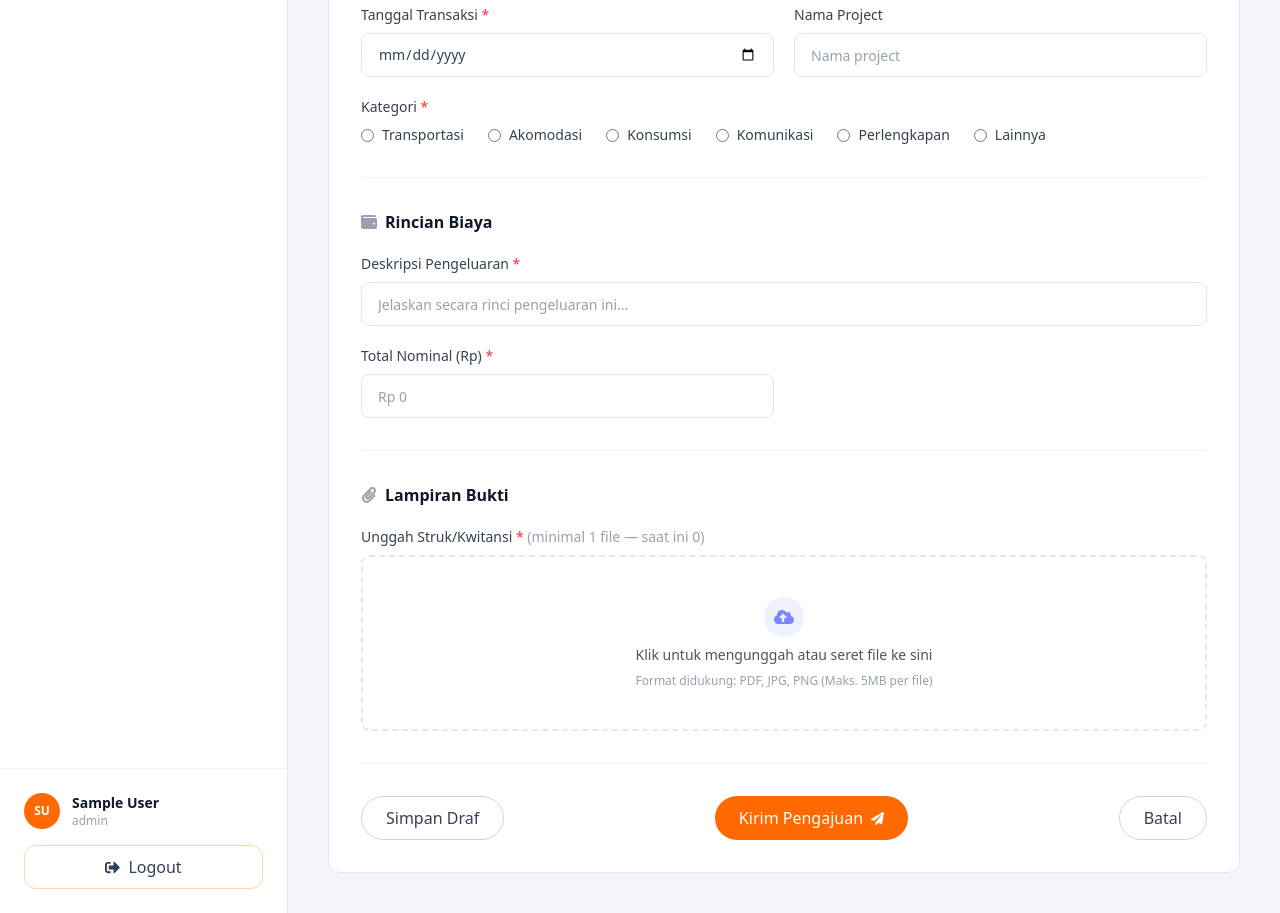
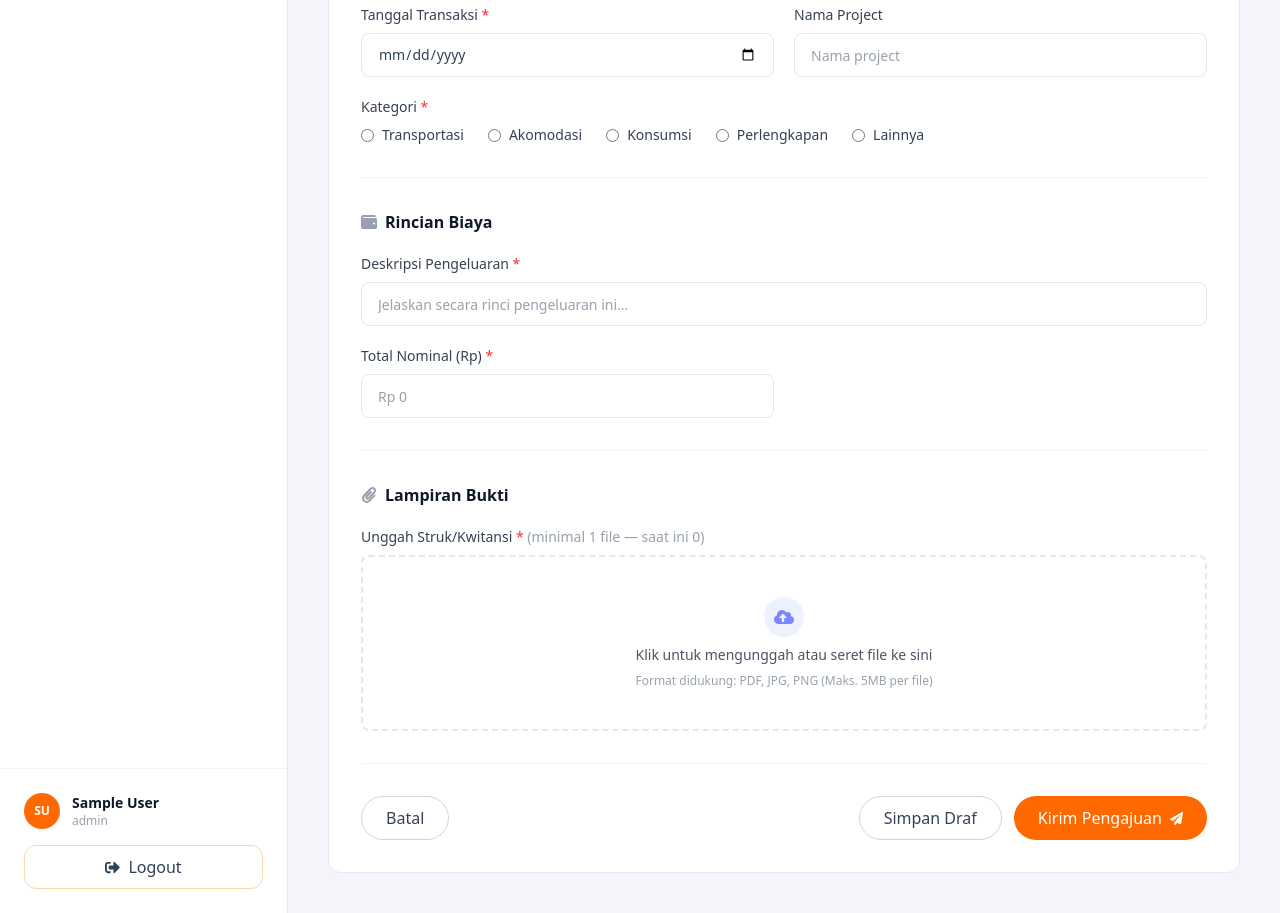
Before and after one commit to dielaa/reimburseds, a React app in the folder frontend/: page /ajukan in a window 1280 px wide. Shown: the part 360-1273 px from the top of the page. Built offline with nearby package versions, Linux system fonts and the light colour scheme; sample sign-in values are in the browser's storage; the HTML template or start-up script is replaced by a standard one.

Commit message:
change button

```diff
--- a/frontend/src/pages/karyawan/Ajukan.jsx
+++ b/frontend/src/pages/karyawan/Ajukan.jsx
@@ -417,7 +417,19 @@ export default function Ajukan() {
         <hr className="border-gray-100" />
 
         {/* Footer buttons */}
-        <div className="flex flex-col sm:flex-row items-center justify-between gap-3">
+        <div className="flex flex-col sm:flex-row items-center justify-between gap-4">
+
+          {/* Tombol Kiri */}
+          <button
+            type="button"
+            onClick={() => navigate("/dashboard")}
+            className="w-full sm:w-auto h-11 px-6 rounded-full border border-gray-300 text-gray-700 font-medium hover:bg-gray-50 order-3 sm:order-1"
+          >
+            Batal
+          </button>
+
+          {/* Group Tombol Kanan */}
+          <div className="flex flex-col sm:flex-row gap-3 w-full sm:w-auto order-1 sm:order-2">
             <button
               type="button"
               onClick={handleSaveDraft}
@@ -431,16 +443,10 @@ export default function Ajukan() {
               disabled={submitting !== null}
               className="w-full sm:w-auto h-11 px-6 rounded-full bg-orange-500 hover:bg-orange-600 disabled:opacity-60 text-white font-medium flex items-center justify-center gap-2 order-1 sm:order-2"
             >
-            {submitting === "submit" ? "Mengirim..." : "Kirim Pengajuan"}{" "}
-            <FaPaperPlane size={13} />
+              {submitting === "submit" ? "Mengirim..." : "Kirim Pengajuan"} <FaPaperPlane size={13} />
             </button>
-          <button
-            type="button"
-            onClick={() => navigate("/dashboard")}
-            className="w-full sm:w-auto h-11 px-6 rounded-full border border-gray-300 text-gray-700 font-medium hover:bg-gray-50 order-3"
-          >
-            Batal
-          </button>
+          </div>
+
         </div>
       </form>
     </DashboardLayout>
--- a/frontend/src/pages/pm/Dashboard.jsx
+++ b/frontend/src/pages/pm/Dashboard.jsx
@@ -67,7 +67,7 @@ export default function PmDashboard() {
         dengan aturan perusahaan.
       </AlertBanner>
 
-      <h2 className="text-2xl font-bold text-slate-900 mb-1">Project Manager Dashboard</h2>
+      <h2 className="text-2xl font-bold text-slate-900 mb-1">Manager Dashboard</h2>
       <p className="text-gray-500 text-sm mb-6">Kelola dan review pengajuan reimburse dari tim proyek Anda.</p>
 
       <div className="grid grid-cols-1 sm:grid-cols-2 lg:grid-cols-4 gap-5 mb-6">
--- a/frontend/src/services/api.js
+++ b/frontend/src/services/api.js
@@ -78,7 +78,6 @@ export const CATEGORY_LABELS = {
   transportasi: "Transportasi",
   akomodasi: "Akomodasi",
   konsumsi: "Konsumsi",
-  komunikasi: "Komunikasi",
   perlengkapan: "Perlengkapan",
   lainnya: "Lainnya",
 };
```
Lines whose indentation alone changed are shown as unchanged.
